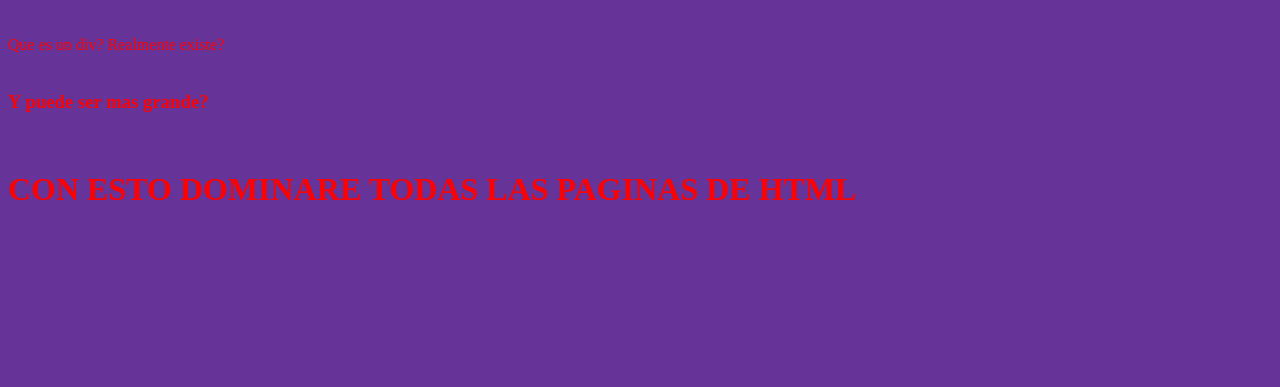
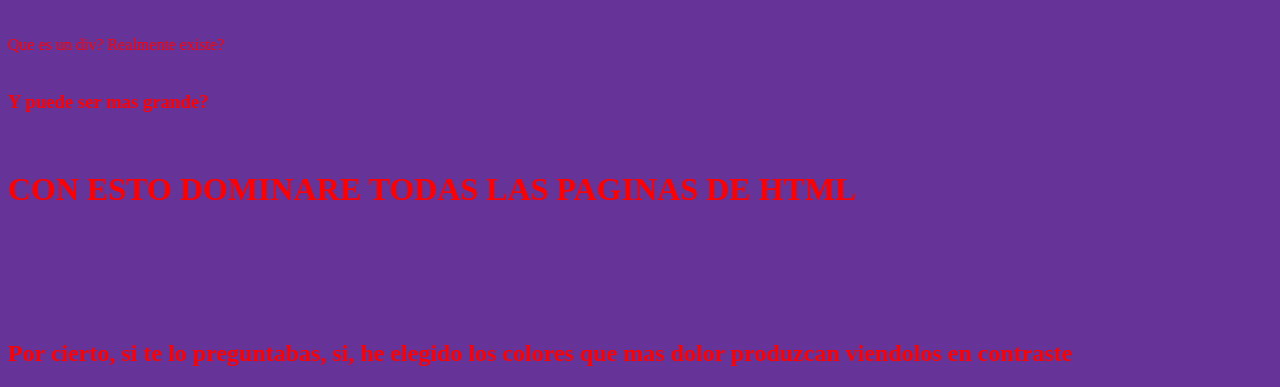
Before and after one commit to RobotCGB/RobotCGB, a plain HTML site: page index.html in a window 1280 px wide. Shown: the part 448-835 px from the top of the page. Before the commit the page ends 800 px from the top, so only its background shows below. Drawn offline with Linux system fonts and the light colour scheme.

Commit message:
Update index.html

```diff
--- a/index.html
+++ b/index.html
@@ -11,6 +11,8 @@ width="1200" height="400" title="Un ser de luz encarnado" align="middle" > Hola
 <div><br> Que es un div? Realmente existe?</div>
 <div><br> <H3>Y puede ser mas grande?</H3></div>
 <div><br> <H1>CON ESTO DOMINARE TODAS LAS PAGINAS DE HTML</H1></div>
+<br><br><br><br><br>
+    <H2>Por cierto, si te lo preguntabas, si, he elegido los colores que mas dolor produzcan viendolos en contraste</H2>
 </body>
 </style>
 </html>
```
